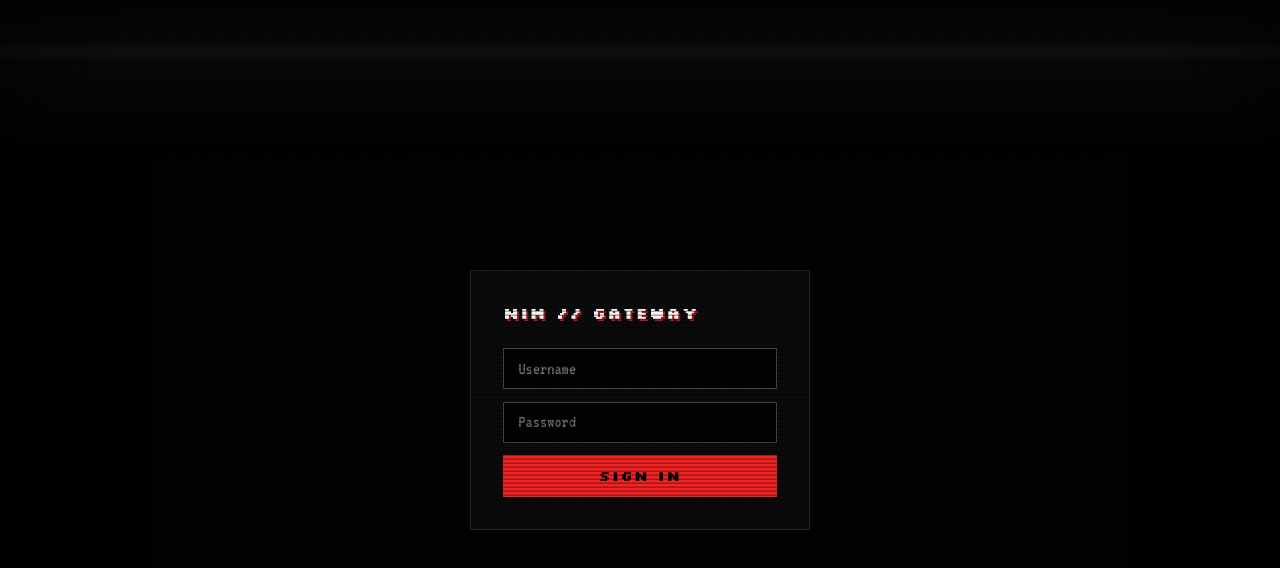
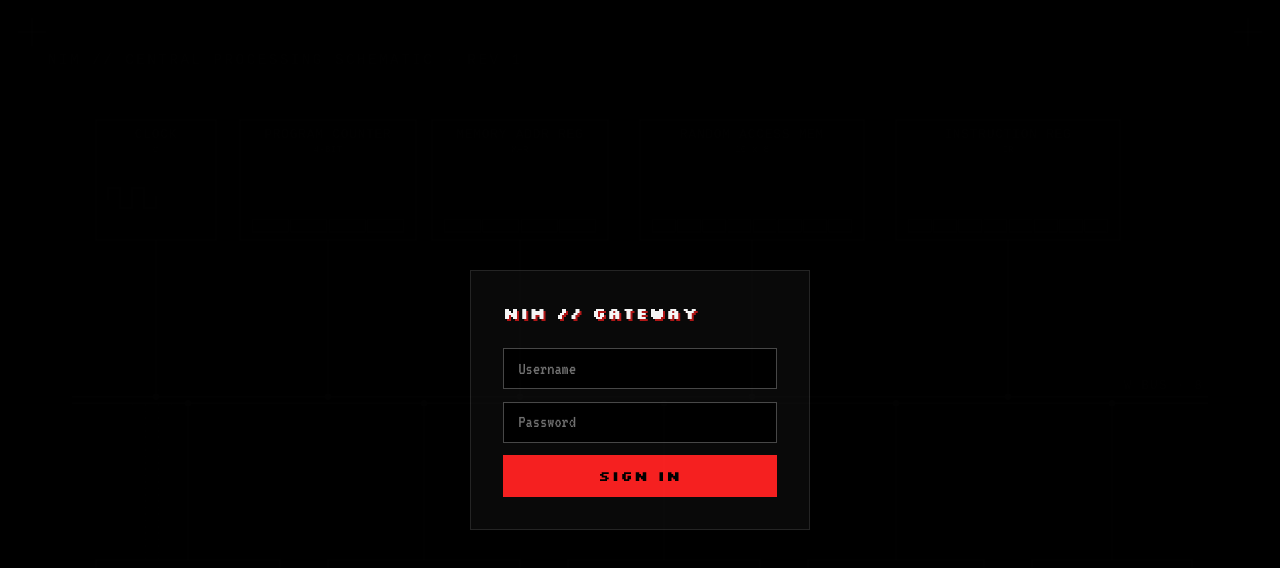
Before and after one commit to ymr-gif/ai-workspace, a React (Vite) app in the folder frontend/: page / in a window 1280 px wide. Shown: the top 568 px of the page. Built offline with nearby package versions, Linux system fonts and the light colour scheme.

Commit message:
remove CRT scan overlay from main chat area

```diff
--- a/frontend/index.html
+++ b/frontend/index.html
@@ -56,10 +56,6 @@
   <body>
     <div class="cpu-bg"></div>
     <div id="root"></div>
-    <div class="crt-scanlines"></div>
-    <div class="crt-grille"></div>
-    <div class="crt-beam"></div>
-    <div class="crt-vignette"></div>
     <script type="module" src="/src/main.jsx"></script>
   </body>
 </html>
--- a/frontend/src/effects.css
+++ /dev/null
@@ -1,78 +0,0 @@
-/* CRT EFFECTS */
-.crt-scanlines {
-  position: fixed; inset: 0; z-index: 9996; pointer-events: none;
-  background: repeating-linear-gradient(
-    to bottom,
-    rgba(0,0,0,0)    0px,
-    rgba(0,0,0,0)    2px,
-    rgba(0,0,0,0.34) 3px,
-    rgba(0,0,0,0.34) 4px
-  );
-  mix-blend-mode: multiply;
-  animation: crt-flicker 90ms steps(2,end) infinite;
-}
-.crt-grille {
-  position: fixed; inset: 0; z-index: 9995; pointer-events: none;
-  background: repeating-linear-gradient(
-    to right,
-    rgba(255,0,0,0.05)  0px,
-    rgba(0,255,0,0.03)  1px,
-    rgba(0,0,255,0.05)  2px,
-    rgba(0,0,0,0)       3px
-  );
-  mix-blend-mode: screen;
-  opacity: 0.5;
-}
-.crt-beam {
-  position: fixed; left: 0; right: 0; top: 0; height: 28vh; z-index: 9997;
-  pointer-events: none;
-  background: linear-gradient(
-    to bottom,
-    rgba(255,255,255,0) 0%,
-    rgba(255,255,255,0.03) 45%,
-    rgba(255,255,255,0.07) 50%,
-    rgba(255,255,255,0.03) 55%,
-    rgba(255,255,255,0) 100%
-  );
-  animation: crt-sweep 7s linear infinite;
-}
-.crt-vignette {
-  position: fixed; inset: 0; z-index: 9998; pointer-events: none;
-  background:
-    radial-gradient(130% 130% at 50% 50%, rgba(0,0,0,0) 68%, rgba(0,0,0,0.42) 100%);
-  box-shadow: inset 0 0 120px 8px rgba(0,0,0,0.7);
-}
-@keyframes crt-flicker {
-  0%   { opacity: 0.92; }
-  100% { opacity: 1; }
-}
-@keyframes crt-sweep {
-  0%   { transform: translateY(-30vh); }
-  100% { transform: translateY(130vh); }
-}
-.crt-screenflicker body, body.crt-screenflicker {
-  animation: crt-screen-flicker 4.5s infinite;
-}
-@keyframes crt-screen-flicker {
-  0%, 100% { opacity: 1; }
-  92%      { opacity: 1; }
-  93%      { opacity: 0.94; }
-  94%      { opacity: 1; }
-  97%      { opacity: 0.97; }
-  98%      { opacity: 1; }
-}
-.crt-aberrate {
-  text-shadow:
-    -1.5px 0 rgba(255,0,40,0.6),
-     1.5px 0 rgba(0,200,255,0.5);
-}
-.crt-glitch { animation: crt-jitter 3.2s steps(1,end) infinite; }
-@keyframes crt-jitter {
-  0%, 96%, 100% { transform: translate(0,0); filter: none; }
-  97% { transform: translate(-2px, 0); }
-  98% { transform: translate(2px, 0); }
-  99% { transform: translate(-1px, 0); }
-}
-@media (prefers-reduced-motion: reduce) {
-  .crt-beam, .crt-scanlines, body.crt, .crt-glitch { animation: none !important; }
-}
--- a/frontend/src/main.jsx
+++ b/frontend/src/main.jsx
@@ -1,7 +1,6 @@
 import React from 'react'
 import ReactDOM from 'react-dom/client'
 import App from './App.jsx'
-import './effects.css'
 
 ReactDOM.createRoot(document.getElementById('root')).render(
   <React.StrictMode>
```
